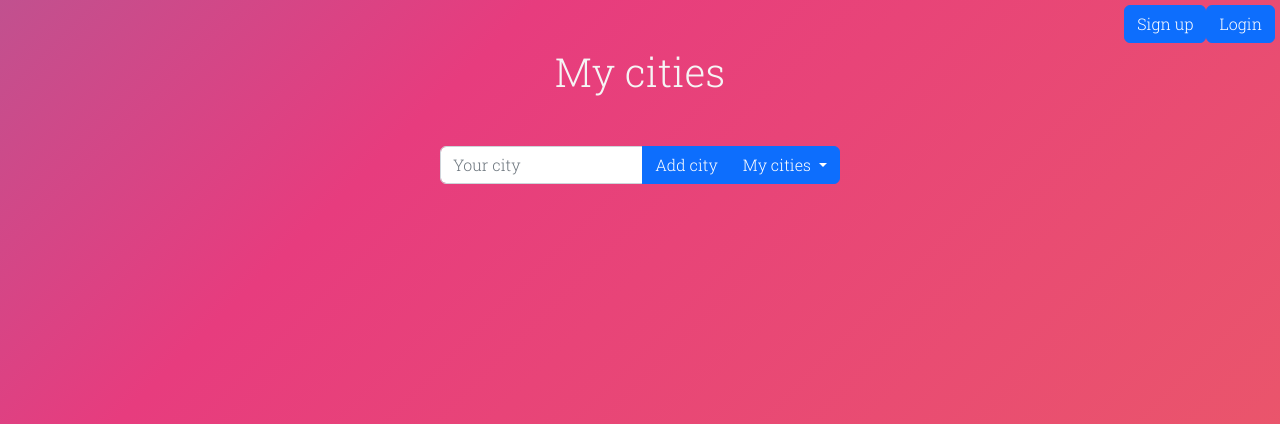
After one commit to SolTeeth/weather, a Django app: template templates/account.html in a window 1280 px wide. The commit adds this page. Shown: the top 424 px of the page. Run offline with Django 4.2, Linux system fonts and the light colour scheme; the template is opened without the code that fills it: values that come from a table or form of the project are taken from there, others are empty; data comes from the database, SQL or seed files in the repository; both versions use the stored data as it was after the commit; some libraries are stand-ins or nearby versions.

Commit message:
Added personal account page with ability to choose favourite cities.

```diff
--- /dev/null
+++ b/templates/account.html
@@ -0,0 +1,27 @@
+{% extends 'base.html' %}
+{% load static %}
+{% block content %}
+
+<h1>My cities</h1>
+<form id="add-city-form" action="" method="post">
+    {% csrf_token %}
+    <div class="input-group mb-3">
+      <input type="text"  name="city_field" class="form-control" placeholder="Your city" aria-label="Your city" aria-describedby="button-addon2">
+      <button class="btn btn-primary" type="submit" id="button-addon2">Add city</button>
+      <button class="btn btn-primary dropdown-toggle" type="button" id="dropdownMenuButton" data-toggle="dropdown" aria-haspopup="true" aria-expanded="false">
+      My cities
+      </button>
+      <div class="dropdown-menu" aria-labelledby="dropdownMenuButton">
+          {% for city in cities %}
+            <h6 style="float:left" class="dropdown-header">{{ city }}</h6>
+            <a href="{% url "delete_city" city %}" style="float:left"><img src="{% static "delete1.png" %}" width="13px"></a>
+            <br>
+          {% endfor %}
+      </div>
+    </div>
+</form>
+
+{% if error %}
+    <h3>{{ error }}</h3>
+{% endif %}
+{% endblock %}
--- a/templates/base.html
+++ b/templates/base.html
@@ -26,6 +26,8 @@
 
 {% block content %} {% endblock %}
 
-<script src="https://cdn.jsdelivr.net/npm/bootstrap@5.2.0/dist/js/bootstrap.bundle.min.js" integrity="sha384-A3rJD856KowSb7dwlZdYEkO39Gagi7vIsF0jrRAoQmDKKtQBHUuLZ9AsSv4jD4Xa" crossorigin="anonymous"></script>
+<script src="https://code.jquery.com/jquery-3.2.1.slim.min.js" integrity="sha384-KJ3o2DKtIkvYIK3UENzmM7KCkRr/rE9/Qpg6aAZGJwFDMVNA/GpGFF93hXpG5KkN" crossorigin="anonymous"></script>
+<script src="https://cdn.jsdelivr.net/npm/popper.js@1.12.9/dist/umd/popper.min.js" integrity="sha384-ApNbgh9B+Y1QKtv3Rn7W3mgPxhU9K/ScQsAP7hUibX39j7fakFPskvXusvfa0b4Q" crossorigin="anonymous"></script>
+<script src="https://cdn.jsdelivr.net/npm/bootstrap@4.0.0/dist/js/bootstrap.min.js" integrity="sha384-JZR6Spejh4U02d8jOt6vLEHfe/JQGiRRSQQxSfFWpi1MquVdAyjUar5+76PVCmYl" crossorigin="anonymous"></script>
 </body>
 </html>
--- a/weather/urls.py
+++ b/weather/urls.py
@@ -24,5 +24,7 @@ urlpatterns = [
     path('signup/', views.signup, name='signup'),
     path('login/', views.loginuser, name='login'),
     path('logout/', views.logoutuser, name='logout'),
+    # Account settings
     path('account/', views.account, name='account'),
+    path('account/delete_city/<str:city>', views.delete_city, name='delete_city'),
 ]
--- a/weatherapp/forms.py
+++ b/weatherapp/forms.py
@@ -7,6 +7,7 @@ class WeatherForm(forms.Form):
     city = forms.CharField(max_length=50, required=True, label='',
                            widget=forms.TextInput(attrs={
                                'placeholder': 'Enter your city',
+                               'id': 'main-form',
                                'style': 'width: 900px; height:50px;',
                                'class': 'form-control'
                            }))
--- a/weatherapp/static/index.css
+++ b/weatherapp/static/index.css
@@ -30,7 +30,7 @@ body {
 }
 
 
-.form-control {
+#main-form {
     transition: 0.4s;
     border-radius:50px;
     text-align: center;
@@ -43,15 +43,23 @@ body {
 }
 
 
-.form-control:hover {
+#main-form:hover {
     transform: scale(1.01);
     cursor: pointer;
     box-shadow: 7px 3px 10px #444444;
 }
-.form-control:focus {
+#main-form:focus {
     transform: scale(1.01);
     cursor: pointer;
     box-shadow: 7px 3px 10px #444444;
+}
+
+
+#add-city-form {
+    width: 400px;
+    margin-left:auto;
+    margin-right: auto;
+    margin-top: 50px;
 }
 
 .btn-success {
```
Also changed, not shown: weatherapp/views.py (+41 -1 lines), db.sqlite3, weatherapp/static/delete1.png (added).
